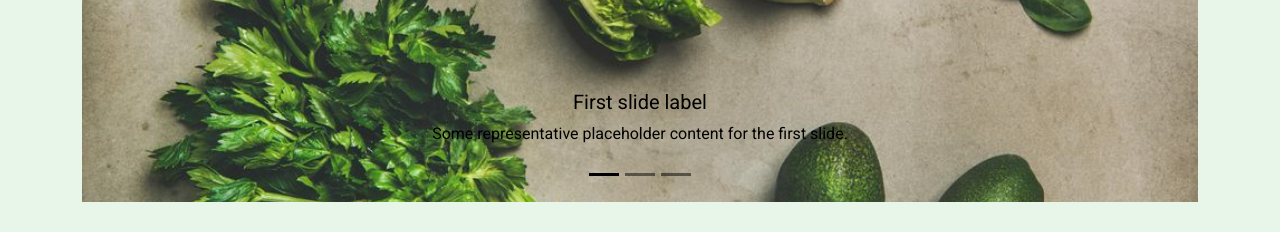
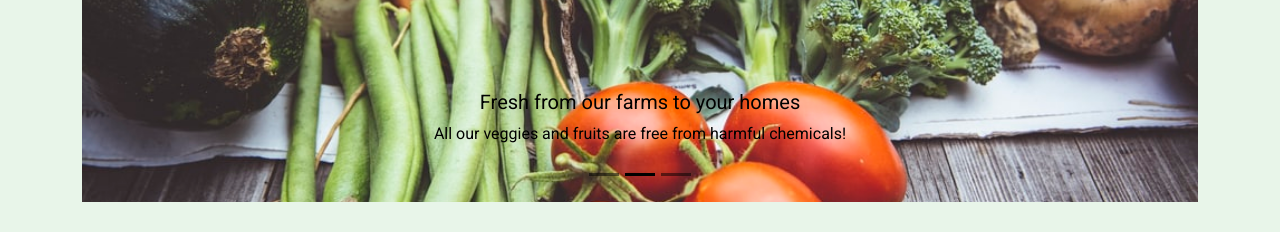
Before and after one commit to banurekhaMohan279/agro-Farms, a React (Create React App) app: page / in a window 1280 px wide. Both pictures are taken after a click on the button 604 px from the left and 646 px from the top of the page. Shown: the part 472-704 px from the top of the page. Built offline with nearby package versions, Linux system fonts and the light colour scheme.

Commit message:
Update carousel captions

```diff
--- a/src/Home.js
+++ b/src/Home.js
@@ -11,25 +11,25 @@ export default function Home(){
             <button type="button" data-bs-target="#carouselExampleDark" data-bs-slide-to="2" aria-label="Slide 3"></button>
           </div>
           <div className="carousel-inner">
-            <div className="carousel-item active" data-bs-interval="100000">
+            <div className="carousel-item active" data-bs-interval="1000">
               <img src= {carousel1} className="d-block w-100" alt="carousel img 1"/>
               <div className="carousel-caption d-none d-md-block">
-                <h5>First slide label</h5>
-                <p>Some representative placeholder content for the first slide.</p>
+                <h5>Upto 50% off on everything</h5>
+                <p>Shop before the stocks run out!!</p>
               </div>
             </div>
-            <div className="carousel-item" data-bs-interval="2000000">
+            <div className="carousel-item" data-bs-interval="2000">
               <img src={carousel2} className="d-block w-100" alt="carousel img 2"/>
               <div className="carousel-caption d-none d-md-block">
-                <h5>Second slide label</h5>
-                <p>Some representative placeholder content for the second slide.</p>
+                <h5>Fresh from our farms to your homes</h5>
+                <p>All our veggies and fruits are free from harmful chemicals!</p>
               </div>
             </div>
             <div className="carousel-item">
               <img src={carousel3} className="d-block w-100" alt="carousel img 3"/>
               <div className="carousel-caption d-none d-md-block">
-                <h5>Third slide label</h5>
-                <p>Some representative placeholder content for the third slide.</p>
+                <h5>Refer and Earn!</h5>
+                <p>Refer your friend and get 10% on your next purchase</p>
               </div>
             </div>
           </div>
```
